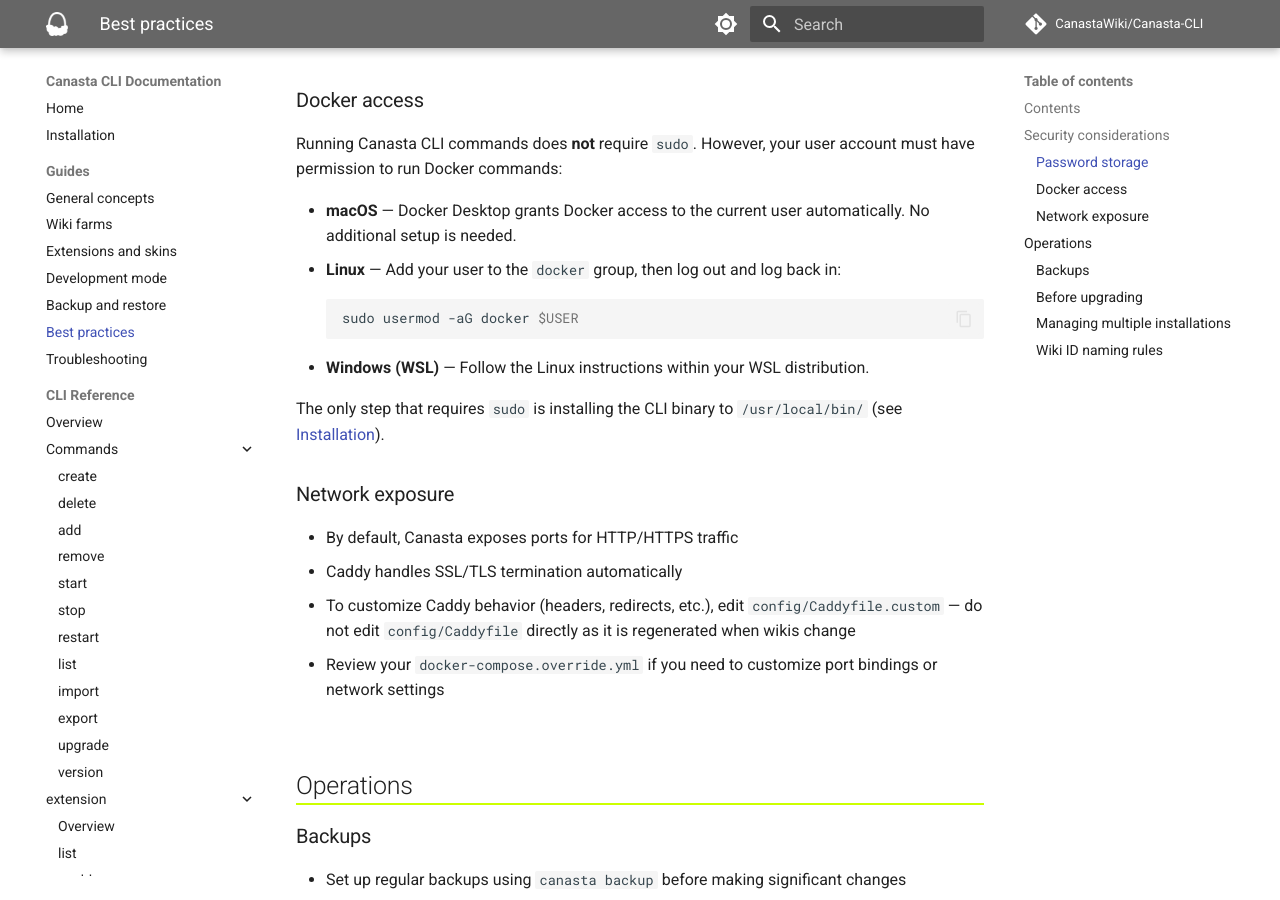
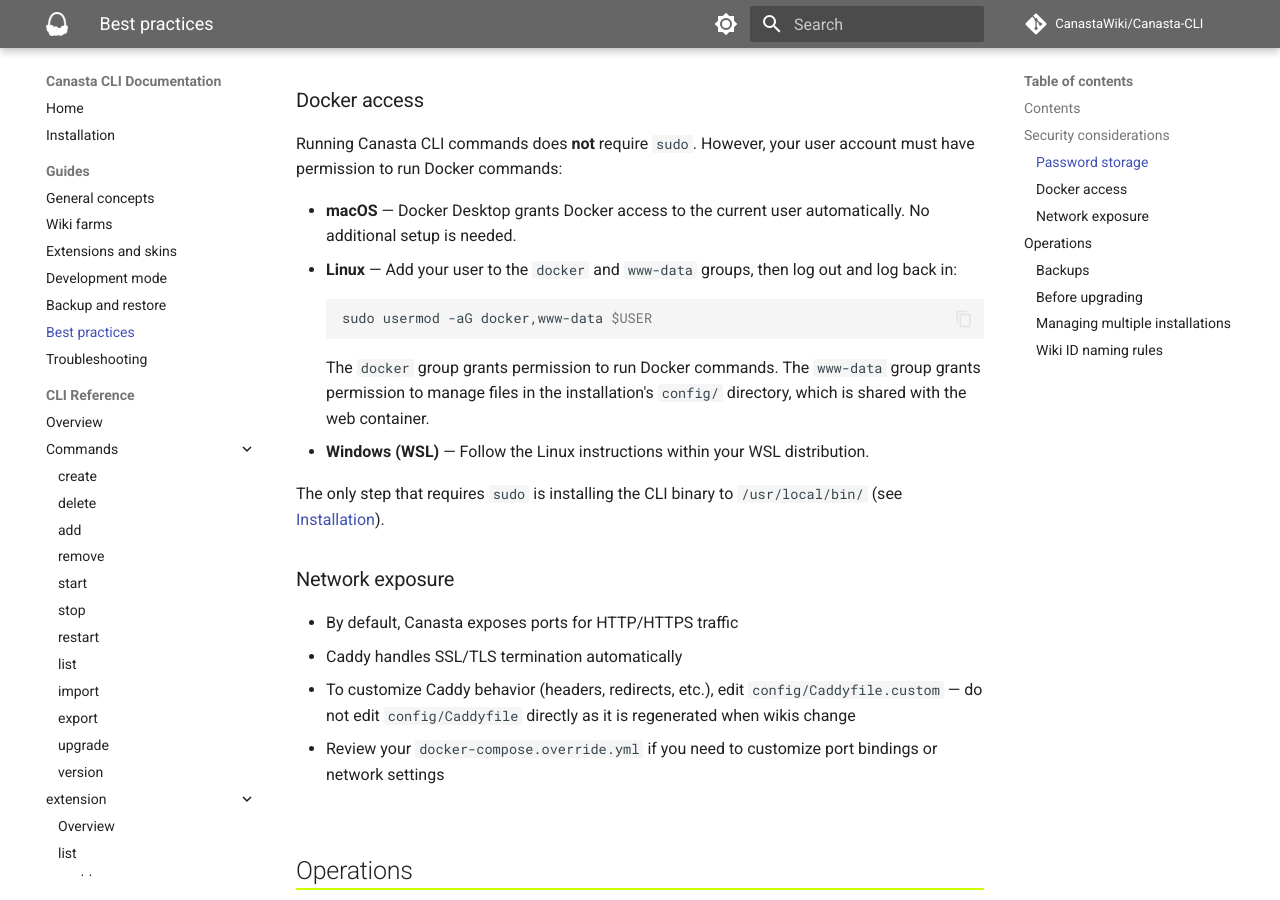
Before and after one commit to CanastaWiki/Canasta-CLI, an MkDocs documentation site: the page built from docs/guide/best-practices.md, in a window 1280 px wide and 900 px high, scrolled down 928 px. Built offline with MkDocs 1.6.1 and Material for MkDocs 9.7.7, drawn with Linux system fonts in a browser that asks for light colours; comment, search, counter and statistics services are not loaded.

Commit message:
Document www-data group requirement for running without sudo on Linux
The web container runs as www-data and shares the config/ directory with
the host. Without www-data group membership, the CLI cannot write admin
passwords or clean up installer-generated files after containers start.

Closes #298

````diff
--- a/docs/guide/best-practices.md
+++ b/docs/guide/best-practices.md
@@ -33,10 +33,11 @@
 Running Canasta CLI commands does **not** require `sudo`. However, your user account must have permission to run Docker commands:
 
 - **macOS** — Docker Desktop grants Docker access to the current user automatically. No additional setup is needed.
-- **Linux** — Add your user to the `docker` group, then log out and log back in:
+- **Linux** — Add your user to the `docker` and `www-data` groups, then log out and log back in:
   ```bash
-  sudo usermod -aG docker $USER
+  sudo usermod -aG docker,www-data $USER
   ```
+  The `docker` group grants permission to run Docker commands. The `www-data` group grants permission to manage files in the installation's `config/` directory, which is shared with the web container.
 - **Windows (WSL)** — Follow the Linux instructions within your WSL distribution.
 
 The only step that requires `sudo` is installing the CLI binary to `/usr/local/bin/` (see [Installation](../installation.md)).
````
Also changed, not shown: docs/guide/troubleshooting.md (+2 -1 lines), docs/installation.md (+2 -2 lines).
